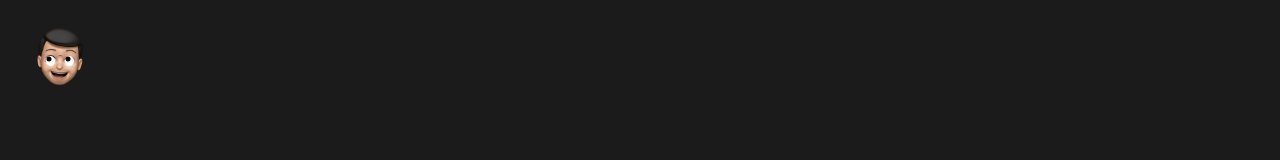
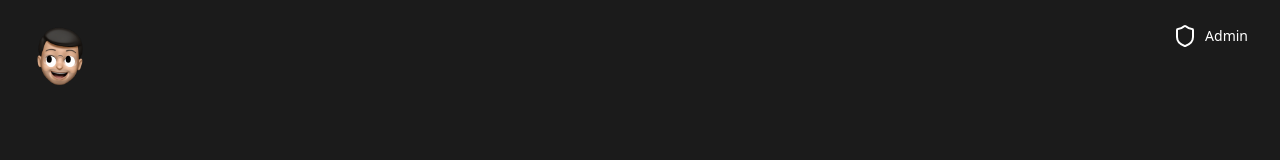
Before and after one commit to SySagar/portfolio, a React (Vite) app: page / in a window 1280 px wide. Shown: the top 160 px of the page. Built offline with nearby package versions, Linux system fonts and the light colour scheme.

Commit message:
chore: admin access

```diff
--- a/src/app/Home/Home.tsx
+++ b/src/app/Home/Home.tsx
@@ -9,6 +9,8 @@ import {
   TooltipTrigger
 } from "@radix-ui/react-tooltip";
 import { useState } from "react";
+import { Button } from "@/components/ui/button";
+import { Shield } from "lucide-react";
 
 export default function Home() {
 
@@ -22,6 +24,17 @@ export default function Home() {
     <div className={style.home}>
       <div className="red-blob ">
         {/* <img src="redBlob.png" width={500} height={500} alt="" /> */}
+      </div>
+
+      <div className="sanity-admin">
+        <Button
+        variant={"ghost"}
+          className="absolute top-4 right-4 text-white font-medium hover:bg-transparent hover:text-slate-300"
+          onClick={() => window.open("https://sysagar.sanity.studio/structure")}
+        >
+          <Shield className="mr-2" />
+          Admin
+        </Button>
       </div>
 
       <div className="logo absolute top-4 left-4">
--- a/src/components/standard/eyes.css
+++ b/src/components/standard/eyes.css
@@ -1,8 +1,8 @@
 
   .container {
     position: relative;
-    width: 9px;
-    height: 10px;
+    width: 10px;
+    height: 11px;
     border: 2px solid white;
     background: white;
     border-radius: 50%;
@@ -14,8 +14,8 @@
     top: 0;
     left: 0;
     width: 5px;
-    height: 5px;
+    height: 7px;
     background-color: black;
     border-radius: 50%;
-    transform: translate(-50%, -50%);
+    transform: translate(-45%, -45%);
   }
```
